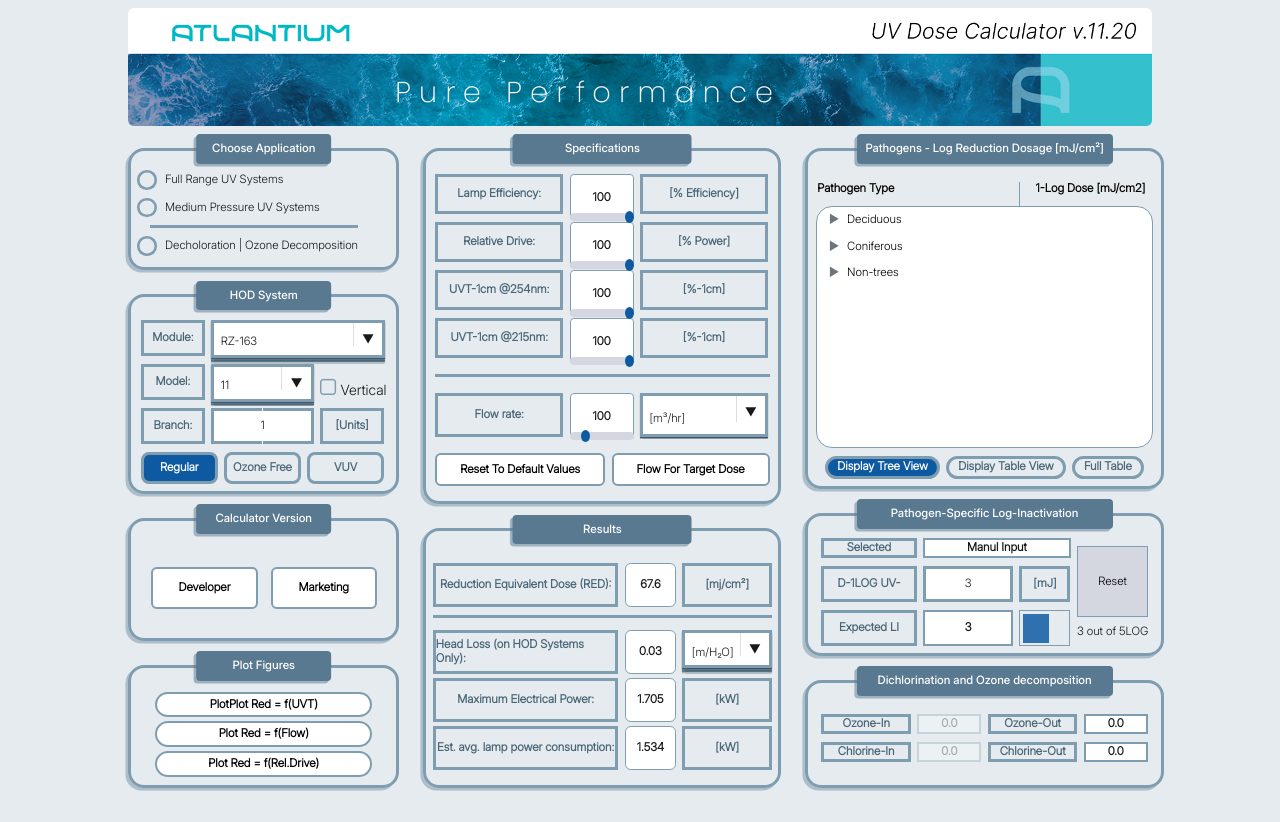
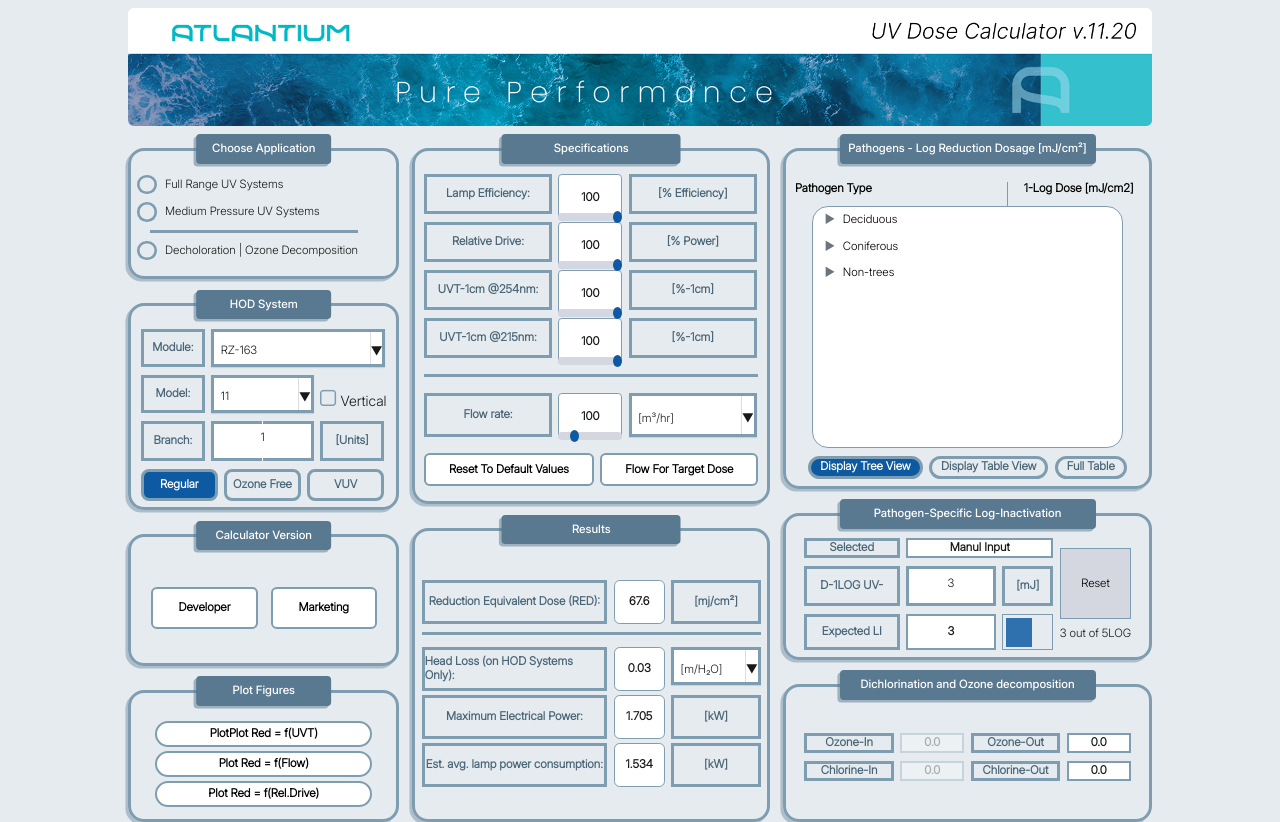
Before and after one commit to DragonGali/Calculator, a React (Vite) app in the folder client/: page / in a window 1280 px wide. Built offline with nearby package versions, Linux system fonts and the light colour scheme.

Commit message:
what works for now

```diff
--- a/client/src/App.css
+++ b/client/src/App.css
@@ -15,20 +15,29 @@
 
 .systems-container {
   display: flex;
-  flex-flow: column wrap;
-  gap: 3vh;
-  height: 80%;
-  width: 35%;
-  align-items: stretch;
+  flex-flow: row;
+  gap: 1vw;
+  height: 100%;
 }
 
-.systems-container > * {
+.column {
+  display: flex;      /* stack components vertically */
+  flex-direction: column;
+  gap: 3vh;
+  align-items: stretch;
+  height: 100%;
+}
+
+
+.column > * {
   flex: 1 1 0;
+  min-height: 30; /* Allows flex items to shrink below content size if needed */
+  min-width: 50;
 }
 
 
 /* When the screen isnt wide enough, the container takes all of the screen */
-@media screen and (max-width: 800px), screen and (max-height: 600px) {
+/* @media screen and (max-width: 800px), screen and (max-height: 600px) {
   #flex-container {
     width: 100%;
     margin-left: 0;
@@ -39,7 +48,12 @@
     margin-left: 0;
   }
 
-}
+  .column-three {
+    flex: 0.5
+  }
+
+} */
+
 
 
 /* Dynamic header styles */
--- a/client/src/App.jsx
+++ b/client/src/App.jsx
@@ -58,15 +58,21 @@
     <div id="flex-container">
       <img id="atlantium-img" src="/AtlantiumLogo_Long.png"/>
       <div className="systems-container">
+        <div className='column column-one' style={{flex: 0.5}}>
           <ChooseApplication id="choose-application"/>
           <HODSystem id="hod-system" width={size.width} height={size.height}/>
           <CalculatrVersion id="calculator-version"/>
           <PlotFigures id="plot-figures"/>
-        <Specifications id="specifications" width={size.width} height={size.height}/>
-        <Results id="results" width={size.width} height={size.height}/>
+        </div>
+        <div className='column column-two' style={{flex: 0.6}}>
+          <Specifications id="specifications" width={size.width} height={size.height} style={{flex: 1}}/>
+          <Results id="results" width={size.width} height={size.height} style={{flex: 0.5}}/>
+        </div>
+        <div className='column column-three' >
           <PathogenReduction id="Pathogens-reduction" openFullTable={() => {setFullTableOpened(true)}} width={size.width} height={size.height}/>
           <PathogenInactivation id="pathogen-inactivation" width={size.width} height={size.height}/>
           <Dichlorination id="dichlorination"/>
+        </div>
         {fullTableOpened && (
           <DraggableWindow
             height={size.height * 0.6}
--- a/client/src/Styles/ChooseApplication.css
+++ b/client/src/Styles/ChooseApplication.css
@@ -1,3 +1,5 @@
+
+
 .radio-buttons {
     margin-right: 3vw;
     overflow: hidden;
--- a/client/src/Styles/DropDown.css
+++ b/client/src/Styles/DropDown.css
@@ -21,6 +21,11 @@
   z-index: 9999;
 }
 
+.dropdown.active .dropdown-list {
+  opacity: 1;
+  pointer-events: auto;
+}
+
 /* Dropdown label/button */
 .dropdown-label {
   box-shadow: 0 1px 1px rgba(0, 0, 0, 0.1);
@@ -39,7 +44,6 @@
   transition: transform 300ms;
   backface-visibility: hidden;
   user-select: none;
-  min-height: 25px;
 
 }
 
@@ -52,13 +56,11 @@
 .dropdown-arrow {
   position: absolute;
   right: 0px;
-  width: 2.3vw;
+  width: 1vw;
   text-align: center;
   font-size: 1.5vh;
-  padding: 0.5vh;
-  height: 70%;
-  line-height: 24px;
-  border-left: 1px solid #ddd;
+  height: 100%;
+  border-left: 0.05em solid #ddd;
 }
 
 /* Dropdown list */
@@ -69,6 +71,13 @@
   list-style: none;
   margin: 0;
   padding: 0;
+
+  /*Hidden by default*/
+  opacity: 0;
+  pointer-events: none;
+  transition: opacity 300ms;
+
+
 }
 
 /* Dropdown items */
--- a/client/src/Styles/HODSystem.css
+++ b/client/src/Styles/HODSystem.css
@@ -1,3 +1,4 @@
+
 .HODSystem .wrapper {
     overflow: visible;
 }
@@ -7,7 +8,6 @@
     display: flex;
     flex-flow: row;
     gap: 0.5vw;
-    max-height: 4.5vh;
 }
 
 .HODSystem .vertical-container {
@@ -57,19 +57,3 @@
 .HODSystem .button.NotPressed:hover {
     filter: brightness(1.1);
 }
-
-
-@media screen and (max-height: 320px) {
-
-    .HODSystem .wrapper {
-        min-height: 55vh;
-    }
-
-    .HODSystem .vertical-container {
-        margin-top: 0vh;
-        gap: 0.1vw;
-    }
-
-
-
-}
--- a/client/src/Styles/InputField.css
+++ b/client/src/Styles/InputField.css
@@ -4,8 +4,6 @@
   position: relative;
   background-color: var(--white);
   font-size: 0.9rem;
-  min-height: 20px;
-  max-height: 4.5vh;
 }
 
 .txtbx__field {
--- a/client/src/Styles/PathogenReduction.css
+++ b/client/src/Styles/PathogenReduction.css
@@ -24,7 +24,7 @@
 }
 
 .PathogenReduction .scroll-container{
-    width: 26vw;
+    width: 24vw;
     height: 30vh;
     overflow: overlay;
 }
--- a/client/src/Styles/Results.css
+++ b/client/src/Styles/Results.css
@@ -1,3 +1,5 @@
+
+
 .Results .wrapper {
     overflow: visible;
     padding-left: 0.5vw;
--- a/client/src/Styles/Specifications.css
+++ b/client/src/Styles/Specifications.css
@@ -1,3 +1,5 @@
+
+
 .Specifications .wrapper {
     overflow: visible;
     padding-left: 0.5vw;
@@ -20,8 +22,6 @@
     display: flex;
     flex-flow: row;
     gap: 0.5vw;
-    min-height: 20px;
-    max-height: 10vh;
 }
 
 .Specifications .line {
--- a/client/src/index.css
+++ b/client/src/index.css
@@ -67,7 +67,6 @@
   z-index: 1; border-radius: 4px;
   box-shadow: -0.2vw 0.2vw 0vw 0vw rgba(89, 121, 145, 0.5);
   margin-bottom: -2vh;
-  min-height: 20px;
 }
 
 .title-box p {
```
Lines whose indentation alone changed are shown as unchanged.
